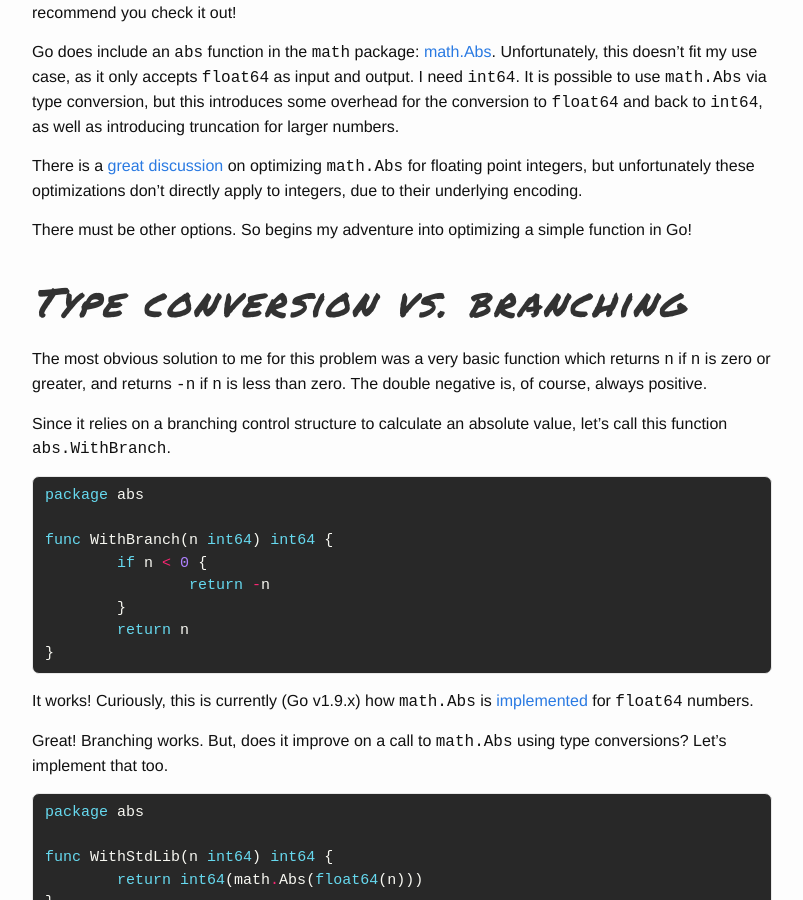
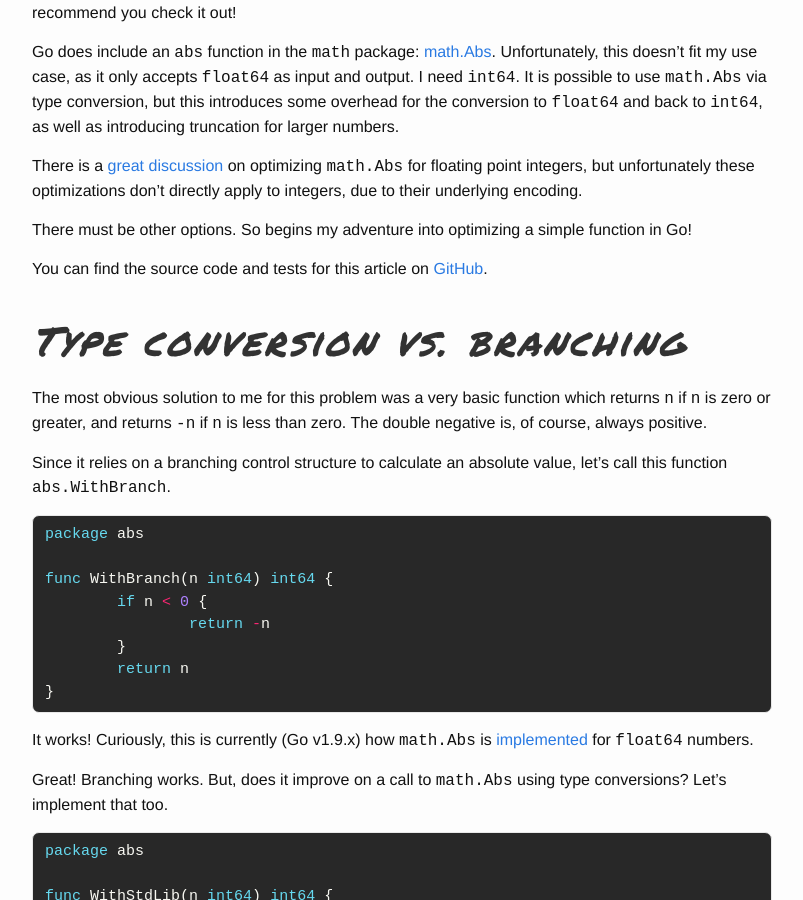
Before and after one commit to cavaliercoder/cavaliercoder.github.io, a Jekyll site: the page built from _posts/2018-01-13-optimized-abs-for-int64-in-go.md, in a window 1280 px wide and 900 px high, scrolled down 312 px. Shown: the whole window, without its empty margins (238-1041 px from the left). Built offline with Jekyll 4.4.1, drawn with Linux system fonts in a browser that asks for light colours; nearby versions of some CDN libraries; comment, search, counter and statistics services are not loaded.

Commit message:
Added github link

```diff
--- a/_posts/2018-01-13-optimized-abs-for-int64-in-go.md
+++ b/_posts/2018-01-13-optimized-abs-for-int64-in-go.md
@@ -28,6 +28,9 @@ don't directly apply to integers, due to their underlying encoding.
 
 There must be other options. So begins my adventure into optimizing a simple
 function in Go!
+
+You can find the source code and tests for this article on
+[GitHub](https://github.com/cavaliercoder/go-abs).
 
 ## Type conversion vs. branching
 
```
